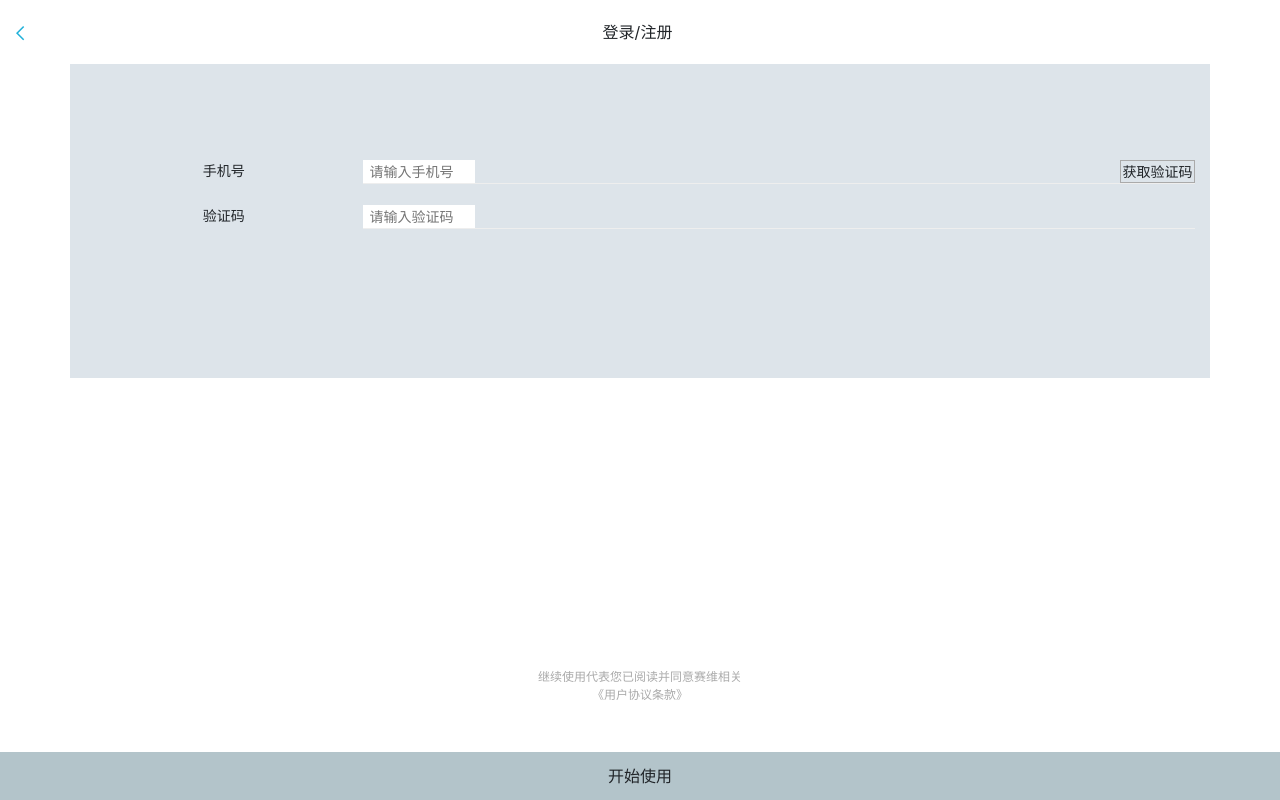
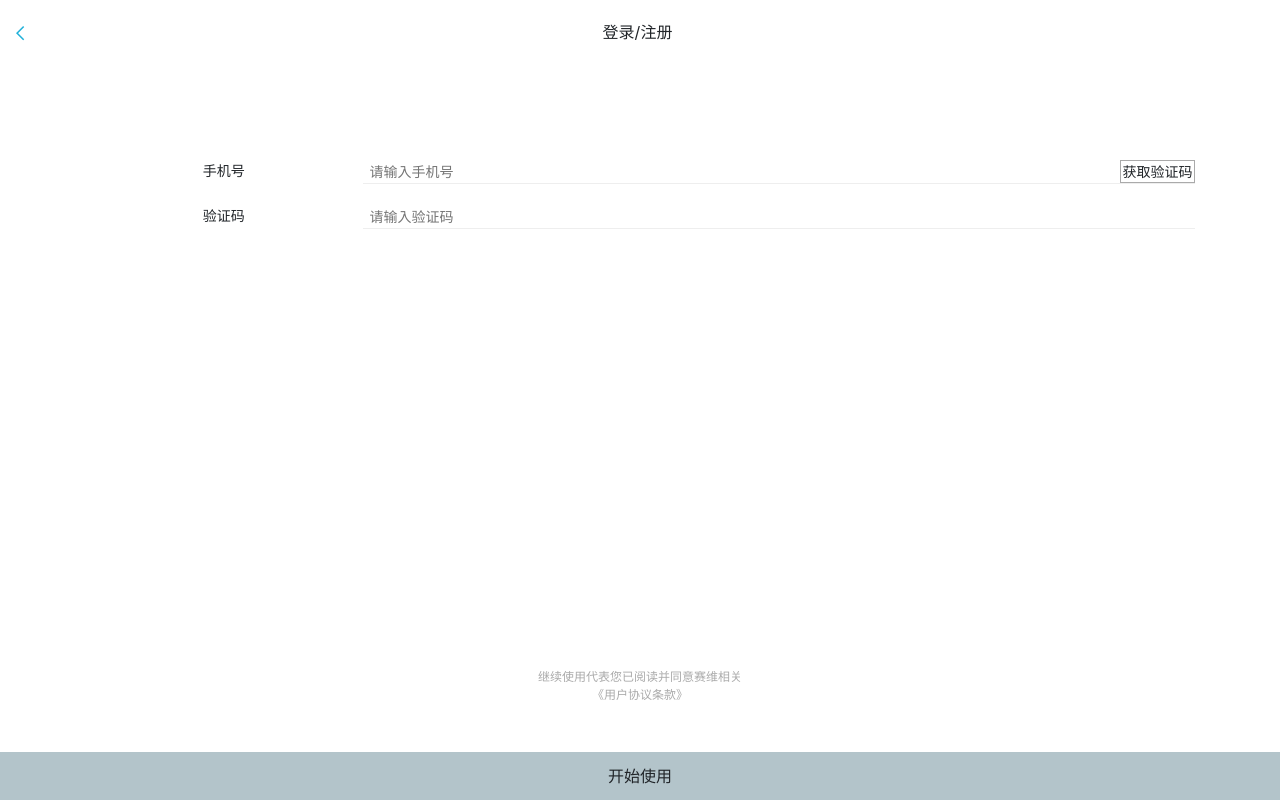
Before and after one commit to rivercall/rebuild, an Angular app: page /login in a window 1280 px wide. Built offline with nearby package versions, Linux system fonts and the light colour scheme.

Commit message:
fix(backgroundColor)

```diff
--- a/src/app/app.component.html
+++ b/src/app/app.component.html
@@ -1,5 +1,5 @@
 <app-header *ngIf="isHeaderShow"></app-header>
-<div class="container app-body">
+<div class="container" [class.app-body]="isBackground">
     <div class="row">
         <div class="col-12 app-box">
             <router-outlet></router-outlet>
--- a/src/app/app.component.ts
+++ b/src/app/app.component.ts
@@ -13,6 +13,8 @@ export class AppComponent implements OnInit{
 
   // header组件默认显示
   isHeaderShow:boolean=true;
+  // 背景颜色显示
+  isBackground:boolean=true;
 
   ngOnInit(){
     this.router.events.subscribe((event) => {
@@ -20,6 +22,9 @@ export class AppComponent implements OnInit{
         if(event.url=="/home"||event.url=="/account"){
           this.isHeaderShow =false;
         }
+        if(event.url=="/login"){
+          this.isBackground = false;
+        }
       }
     });
   }
```
